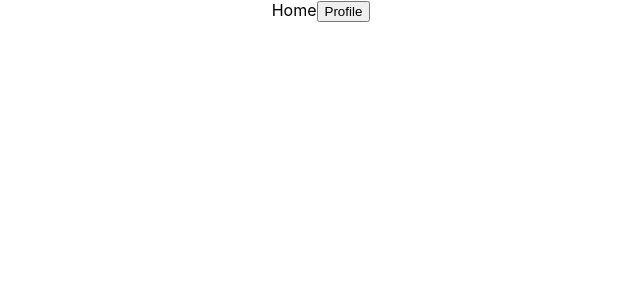
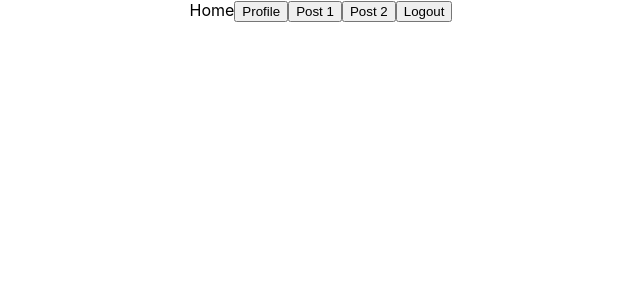
Before and after one commit to rickroll35L/babble, a React (Create React App) app in the folder babble-frontend/: page /home in a window 1280 px wide. Shown: the top 300 px of the page, without its empty margins (319-959 px from the left). Built offline with nearby package versions, Linux system fonts and the light colour scheme.

Commit message:
post routing with path params

```diff
--- a/babble-frontend/src/pages/Home/Home.js
+++ b/babble-frontend/src/pages/Home/Home.js
@@ -5,6 +5,12 @@ const Home = () => {
     const history = useHistory();
     const goProfile = () => {
         history.push(`/profile`);
+    }
+    const goPost = (postId) => {
+        history.push(`/post/${postId}`);
+    }
+    const goLogin = () => {
+        history.push(`/`);
     }
 
 
@@ -14,6 +20,15 @@ const Home = () => {
             <button onClick = {goProfile}>
                 Profile
             </button>
+            <button onClick = {() => goPost(1)}>
+                Post 1
+            </button>
+            <button onClick = {() => goPost(2)}>
+                Post 2
+            </button>
+            <button onClick = {goLogin}>
+                Logout
+            </button>
         </div>
 
     );
--- a/babble-frontend/src/pages/Post/Post.js
+++ b/babble-frontend/src/pages/Post/Post.js
@@ -1,10 +1,22 @@
 import React from "react";
 import { useHistory } from "react-router-dom";
+import { useLocation } from 'react-router-dom'
+
 
 const Post = () => {
+    const history = useHistory();
+    const goHome = () => {
+        history.push(`/home`);
+    }
+    const location = useLocation();
+    const postId = location.pathname.substring(location.pathname.lastIndexOf("/")+1);
+
     return (
         <div>
-            Post
+            Post {postId}
+            <button onClick = {goHome}>
+                Home
+            </button>
         </div>
     );
 }
--- a/babble-frontend/src/pages/Profile/Profile.js
+++ b/babble-frontend/src/pages/Profile/Profile.js
@@ -6,12 +6,18 @@ const Profile = () => {
     const goHome = () => {
         history.push(`/home`);
     }
+    const goLogin = () => {
+        history.push(`/`);
+    }
     return (
         <div>
             Profile
             <button onClick = {goHome}>
                 Home
             </button>
+            <button onClick = {goLogin}>
+                Logout
+            </button>
         </div>
     );
 }
```
